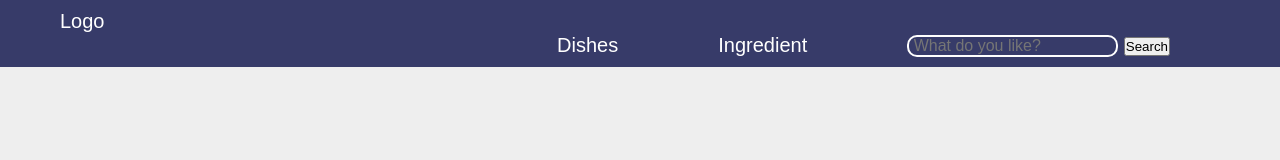
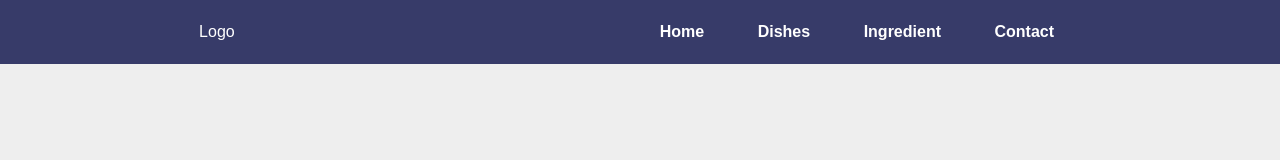
Before and after one commit to joffreynk/Module2-FInalMealCapstone, a website built with webpack: page src/index.html in a window 1280 px wide. Built offline with nearby package versions, Linux system fonts and the light colour scheme.

Commit message:
Update the nav bar

```diff
--- a/src/index.css
+++ b/src/index.css
@@ -8,28 +8,14 @@ body {
   background: #eee;
 }
 
-header {
-  padding: 10px 60px;
+nav {
+  display: flex;
   justify-content: space-around;
   align-items: center;
+  min-height: 8vh;
   background-color: #373b69;
   color: white;
   font-family: 'poppins', sans-serif;
-  font-size: 20px;
-}
-
-header ul {
-  display: flex;
-  align-items: center;
-  justify-content: flex-end;
-  padding: 0;
-}
-
-header ul li {
-  display: inline-block;
-  text-decoration: none;
-  margin: 0 50px;
-  cursor: pointer;
 }
 
 .logo a {
@@ -39,17 +25,13 @@ header ul li {
   cursor: pointer;
 }
 
-.search {
-  background-color: transparent;
-  border: 2px solid white;
-  padding: 0.5rem 1 rem;
-  border-radius: 10px;
-  font-size: 1rem;
-  color: white;
-}
-
-.searchBtn {
+.nav-links {
+  display: flex;
+  justify-content: space-around;
+  width: 35%;
+  list-style: none;
   cursor: pointer;
+  font-weight: bold;
 }
 
 .burger {
@@ -58,22 +40,22 @@ header ul li {
 
 .burger div {
   width: 25px;
-  height: 3px;
+  height: 5px;
   background-color: rgb(226, 226, 226);
   margin: 5px;
 }
 
-@media screeen and (max-width: 768px) {
+@media screeen and (max-width: 1024px) {
   .nav-links {
     width: 60%;
   }
 }
 
 @media screen and (max-width: 768px) {
+  body {
+    overflow-x: hidden;
+  }
 
-    body{
-        overflow-x:
-    }
   .nav-links {
     position: absolute;
     right: 0;
@@ -84,6 +66,31 @@ header ul li {
     flex-direction: column;
     align-items: center;
     width: 50%;
-    transform: translateX(100%)
+    transform: translateX(100%);
+    transition: transform 0.5s ease-in;
+  }
+
+  .nav-links li {
+    opacity: 0;
+  }
+
+  .burger {
+    display: block;
+    cursor: pointer;
   }
 }
+
+.nav-active {
+  transform: translateX(0%);
+}
+
+@keyframes navLinkFade {
+  from {
+    opacity: 0;
+    transform: translateX(50px);
+  }
+  to {
+    opacity: 1;
+    transform: translateX(0);
+  }
+}
--- a/src/index.html
+++ b/src/index.html
@@ -9,31 +9,23 @@
   </head>
   <body>
     <container class="wrapper">
-      <header>
+      <nav>
         <div class="logo">
           <a href="#">Logo</a>
         </div>
         <ul class="nav-links">
+          <li>Home</li>
           <li>Dishes</li>
           <li>Ingredient</li>
-          <li>
-            <form>
-              <input
-                type="text"
-                placeholder=" What do you like?"
-                id="search"
-                class="search"
-              />
-              <button class="searchBtn">Search</button>
-            </form>
-          </li>
+          <li>Contact</li>
         </ul>
         <div class="burger">
           <div class="line1"></div>
-          <div class="line1"></div>
-          <div class="line1"></div>
+          <div class="line2"></div>
+          <div class="line3"></div>
+          <div class="line4"></div>
         </div>
-      </header>
+      </nav>
     </container>
 
     <script src="./index.js"></script>
--- a/src/index.js
+++ b/src/index.js
@@ -1,3 +1,18 @@
 import './index.css'
 
-console.log('Hello JS');
+const navSlide = () => {
+  const burger = document.querySelector('.burger')
+  const nav = document.querySelector('.nav-links')
+  const navLinks = document.querySelectorAll('.nav-links li')
+
+  burger.addEventListener('click', () => {
+    nav.classList.toggle('nav-active')
+  })
+  navLinks.forEach((link, index)=> {
+    link.style.animation ='navLinkFade o.5s ease forwards ${index /7 }s'
+
+
+  });
+}
+
+navSlide()
```
